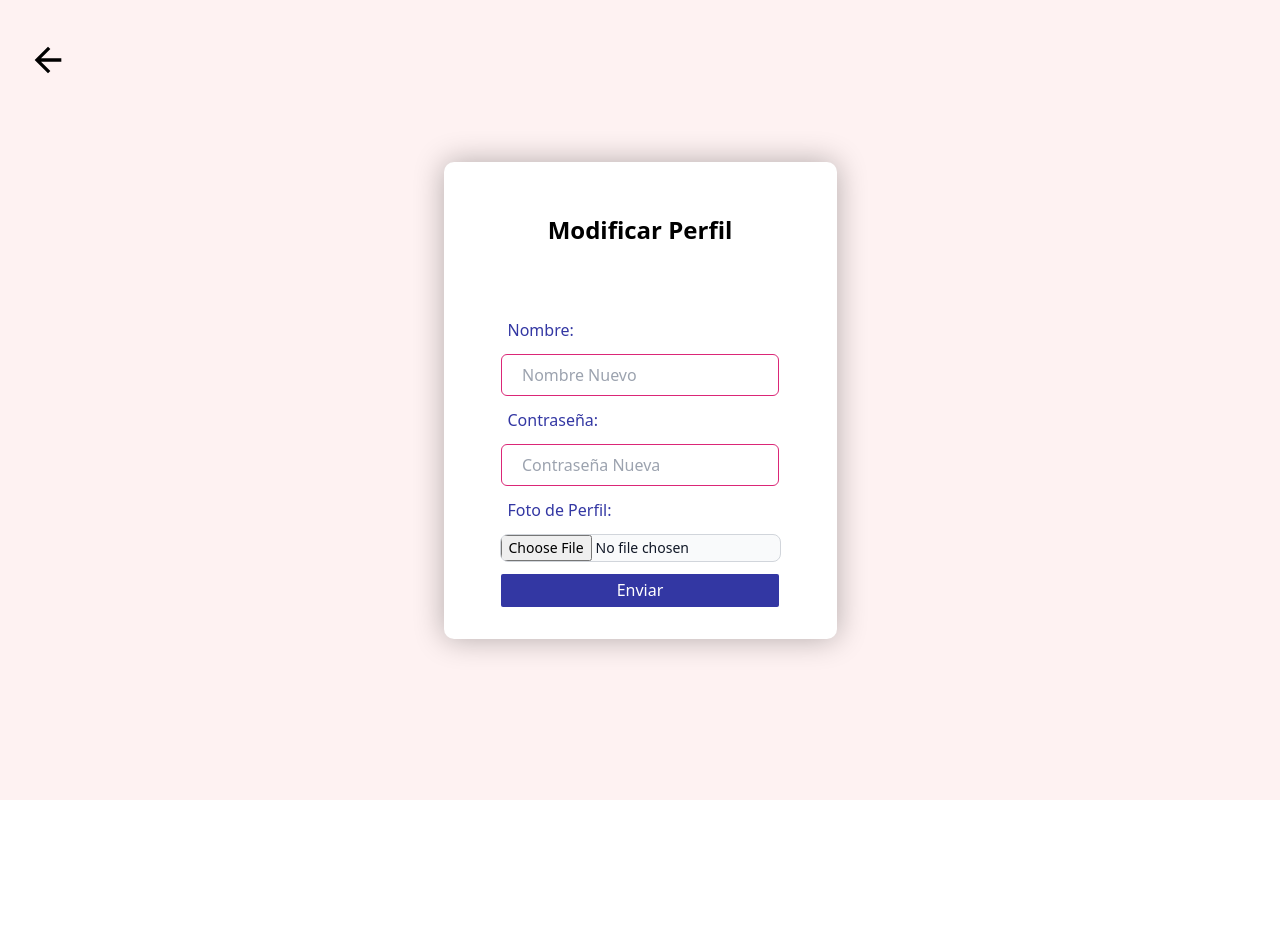
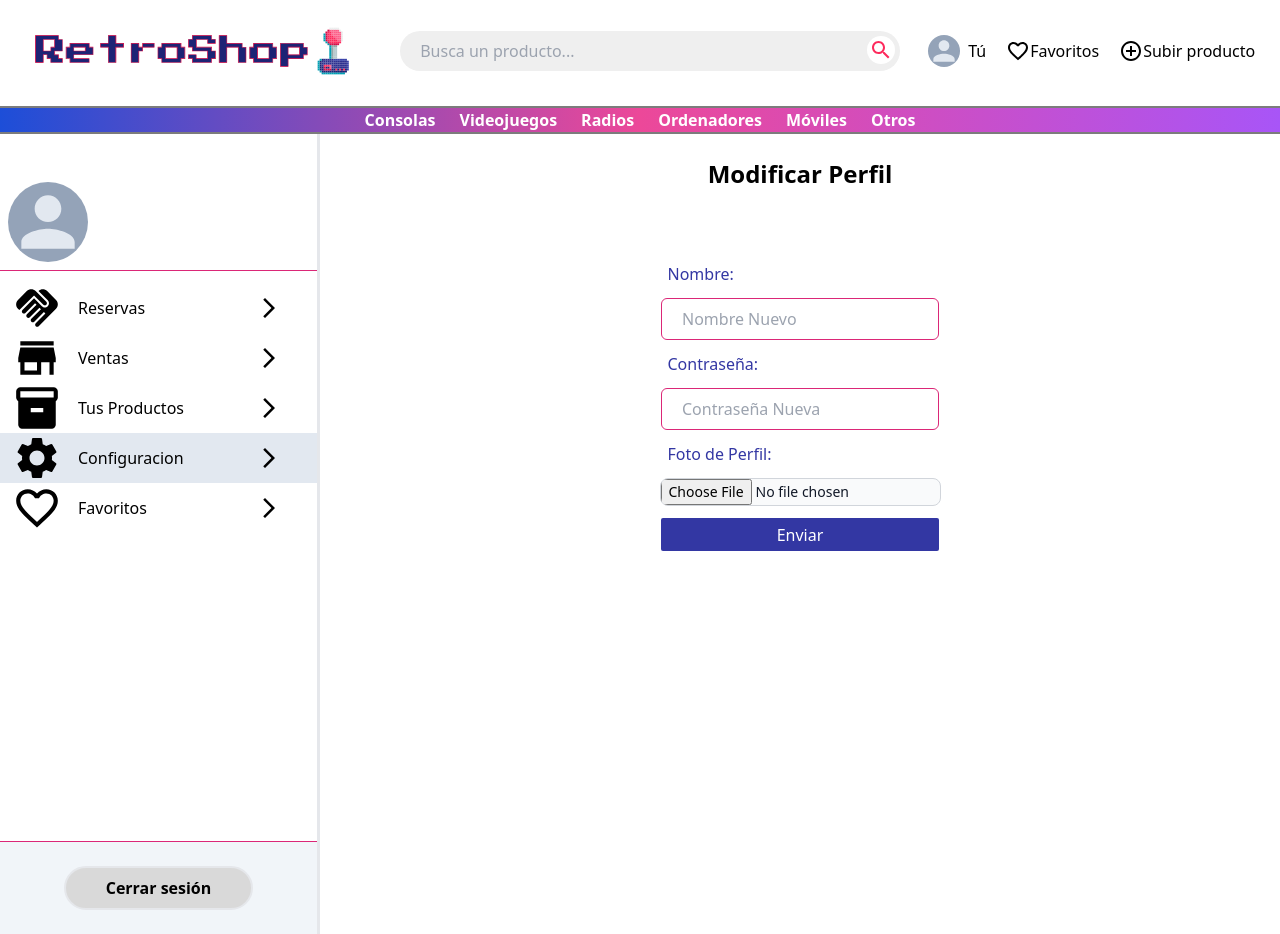
Before and after one commit to Dan1Vaz/FrontRetroshop, a React (Vite) app in the folder retroShopFront/: page /profile/perfil in a window 1280 px wide. Before the commit the page ends 800 px from the top, so only its background shows below. Built offline with nearby package versions, Linux system fonts and the light colour scheme; no server answers.

Commit message:
somefixesprofilepageandfront

```diff
--- a/retroShopFront/src/components/Aside.jsx
+++ b/retroShopFront/src/components/Aside.jsx
@@ -78,15 +78,27 @@ export const Aside = () => {
             </div>
           </Link>
           <Link to="/profile/perfil">
-            <div className="flex items-center pl-3 ">
+            <div
+              className={
+                CurrentRoute("/profile/perfil")
+                  ? "flex items-center pl-3    bg-slate-200"
+                  : "flex items-center pl-3  "
+              }
+            >
               <SettingsIcon sx={{ fontSize: 50 }} className="fill-[#000000]" />
               <article className="pl-4 text-[#000000]">Configuracion</article>
 
               <ArrowForwardIosIcon className="absolute right-9  fill-[#000000]" />
             </div>
           </Link>
-          <Link to="/products/favorites">
-            <div className="flex items-center pl-3 pb-3 ">
+          <Link to="/profile/favorites">
+            <div
+              className={
+                CurrentRoute("/profile/favorites")
+                  ? "flex items-center pl-3 pb-3   bg-slate-200"
+                  : "flex items-center pl-3 pb-3  "
+              }
+            >
               <FavoriteBorderIcon
                 sx={{ fontSize: 50 }}
                 className="fill-[#000000]"
@@ -97,7 +109,7 @@ export const Aside = () => {
           </Link>
         </div>
 
-        <div className="flex justify-center pt-6">
+        <div className="flex justify-center py-6">
           <LogOutButton />
         </div>
       </div>
--- a/retroShopFront/src/components/BackButton.jsx
+++ b/retroShopFront/src/components/BackButton.jsx
@@ -22,7 +22,7 @@ const BackButton = () => {
 
   return (
     <Link onClick={goBack}>
-      <ArrowBackIcon className="size-10" />
+      <ArrowBackIcon className="size-10 lg:hidden" />
     </Link>
   );
 };
--- a/retroShopFront/src/components/Navbar.jsx
+++ b/retroShopFront/src/components/Navbar.jsx
@@ -40,7 +40,7 @@ export const Navbar = () => {
   <></>;
 
   return (
-    <nav className="Navbar flex flex-wrap justify-center items-center pt-4 gap-[20px] sticky top-0 z-10 bg-white">
+    <nav className="Navbar flex flex-wrap justify-center items-center pt-4 gap-[20px] sticky top-0 z-10 lg:w-full bg-white">
       <div className=" flex  items-center lg:flex lg:items-center lg:pr-2 lg:w-screen lg:justify-around ">
         <Link to="/">
           <img src="/iconretroshop.svg" alt="" className="h-[53px] lg:hidden" />
@@ -67,7 +67,7 @@ export const Navbar = () => {
           </div>
           <Tu />
           <div className=" hidden lg:flex gap-1 items-center">
-          <Link to="/products/favorites" className="flex items-center">
+          <Link to="/profile/favorites" className="flex items-center">
             <FavoriteBorderIcon/>
             <p>Favoritos</p>
           </Link>
--- a/retroShopFront/src/components/Tu.jsx
+++ b/retroShopFront/src/components/Tu.jsx
@@ -9,7 +9,7 @@ export const Tu = () => {
   const { data, loading, error } = useGetUser();
 
   return (
-    <Link to="/profile/menu">
+    <Link to={"/profile/yourproducts"}>
       <div className="hidden lg:flex lg:flex-col lg:items-center">
         {data.avatarURL ? (
           <div className="hidden lg:flex lg:items-center">
--- a/retroShopFront/src/main.jsx
+++ b/retroShopFront/src/main.jsx
@@ -98,7 +98,7 @@ const router = createBrowserRouter([
   },
   {
     path: "/profile",
-    element: <Layout />,
+    element: <Layout showFooter={false} />,
     children: [
       // {
       //   path: "/profile",
@@ -162,6 +162,10 @@ const router = createBrowserRouter([
         path: "/profile/perfil",
         element: <PutUserPage />,
       },
+      {
+        path: "/profile/favorites",
+        element: <FavoritesProductsPage />,
+      },
     ],
   },
   {
@@ -180,7 +184,11 @@ const router = createBrowserRouter([
   },
   {
     path: "/products",
-    element: <Layout />,
+    element: (
+      <Layout>
+        <Navbar />
+      </Layout>
+    ),
     children: [
       {
         path: "/products/product",
@@ -189,10 +197,6 @@ const router = createBrowserRouter([
       {
         path: "/products/productSeller",
         element: <DetailedProductSellerPage />,
-      },
-      {
-        path: "/products/favorites",
-        element: <FavoritesProductsPage />,
       },
     ],
   },
--- a/retroShopFront/src/pages/ProfilePage.jsx
+++ b/retroShopFront/src/pages/ProfilePage.jsx
@@ -49,7 +49,7 @@ export const ProfilePage = () => {
                   className="fill-[#000000]"
                 />
                 <article className="ml-4 text-[#000000]"> Reservas</article>
-                <ArrowForwardIosIcon className="absolute right-9 top-[25px] fill-[#000000]" />
+                <ArrowForwardIosIcon className="absolute right-9 top-[25px] fill-[#000000] lg:hidden" />
               </div>
             </Link>
             <Link to="/profile/seller">
--- a/retroShopFront/src/pages/PutUserPage.jsx
+++ b/retroShopFront/src/pages/PutUserPage.jsx
@@ -3,6 +3,8 @@ import usePutUser from "../Hook/usePutUser";
 import { authContext } from "../providers/AuthProvider";
 import { Link } from "react-router-dom";
 import ArrowBackIcon from "@mui/icons-material/ArrowBack";
+import { Aside } from "../components/Aside";
+import { Navbar } from "../components/Navbar";
 
 export const PutUserPage = () => {
   const [token] = useContext(authContext);
@@ -50,14 +52,16 @@ export const PutUserPage = () => {
   };
 
   return (
-    <div className=" create flex justify-center items-center flex-col py-3 mb-[100px] md:mb-0 md:bg-red-50  w-screen h-screen">
+    <div className="pb-20 lg:flex lg:pb-0 flex-wrap">
       {/* Crear componente de loading */}
       {loading && <p>Loading... </p>}
       {error && <p>Error: {error.message}</p>}
       {data && <p>Data updated successfully</p>}
-      <div className=" md:bg-white md:shadow-[0_0_30px_rgba(0,0,0,0.3)] rounded-[10px] p-3 md:px-14 md:pb-8">
-        <div className="flex justify-evenly pt-10">
-          <Link to={"/profile/menu"} className="absolute left-7 top-[40px]">
+      <Navbar />
+      <Aside />
+      <div className="flex flex-col flex-1 h-screen lg:sticky lg:h-screen lg:overflow-y-auto ">
+        <div className="flex justify-evenly items-center min-h-[80px] bg-white">
+          <Link to={"/profile/menu"} className="absolute left-7 lg:hidden">
             <ArrowBackIcon className="size-10 fill-[#000000]" />
           </Link>
           <h1 className="text-2xl font-bold text-[#000000]">
@@ -65,7 +69,7 @@ export const PutUserPage = () => {
           </h1>
         </div>
         <form
-          className="flex justify-center items-center flex-col gap-1 mt-16"
+          className="flex justify-center items-center flex-col gap-1 mt-10"
           onSubmit={handleUpdateProduct}
         >
           <label
@@ -105,7 +109,7 @@ export const PutUserPage = () => {
           <input
             type="file"
             id="avatar"
-            className="block w-full text-sm text-gray-900 border border-gray-300 rounded-lg cursor-pointer bg-gray-50  focus:outline-none"
+            className="block w-full text-sm text-gray-900 border border-gray-300 rounded-lg cursor-pointer bg-gray-50  focus:outline-none max-w-[281px]"
             onChange={handleFileChange}
           />
           {/* Mostrar la foto del usuario si existe */}
--- a/retroShopFront/src/pages/ReservationSeller.jsx
+++ b/retroShopFront/src/pages/ReservationSeller.jsx
@@ -5,6 +5,7 @@ import ReservationListSeller from "../components/sellerProducts/ReservationListS
 import ArrowBackIcon from "@mui/icons-material/ArrowBack";
 import { Link } from "react-router-dom";
 import { Aside } from "../components/Aside";
+import { Navbar } from "../components/Navbar";
 //El componente de la pagina a imprimir
 export const ReservationsSeller = () => {
   // nos traemos los estados
@@ -34,14 +35,15 @@ export const ReservationsSeller = () => {
     return <ErrorMessage message={error} className="flex justify-center" />;
 
   return (
-    <div className="pb-20 lg:flex lg:pb-0">
+    <div className="pb-20 lg:flex lg:pb-0 flex-wrap">
       {/* aqui se imprime el boton de volver atras que te manda al perfil del usuario */}
+      <Navbar/>
       <Aside />
-      <div className="flex flex-col flex-1 lg:sticky lg:h-screen lg:overflow-y-auto lg:pb-20 ">
+      <div className="flex flex-col flex-1 lg:sticky lg:h-screen lg:overflow-y-auto ">
         <div className="sticky top-0">
           <div className="flex justify-evenly items-center min-h-[80px] bg-white sticky">
             <Link to={"/profile/menu"} className="absolute left-7">
-              <ArrowBackIcon className="size-10 fill-[#000000]" />
+              <ArrowBackIcon className="size-10 fill-[#000000] lg:hidden" />
             </Link>
             <h1 className="text-2xl font-bold text-[#000000]">Ventas</h1>
           </div>
--- a/retroShopFront/src/pages/ReservationsPage.jsx
+++ b/retroShopFront/src/pages/ReservationsPage.jsx
@@ -5,6 +5,7 @@ import { ErrorMessage } from "../components/ErrorMessage";
 import ArrowBackIcon from "@mui/icons-material/ArrowBack";
 import { useState } from "react";
 import { Aside } from "../components/Aside";
+import { Navbar } from "../components/Navbar";
 
 //El componente de la pagina a imprimir
 export const ReservationsPage = () => {
@@ -38,14 +39,15 @@ export const ReservationsPage = () => {
     return <ErrorMessage message={error} className="flex justify-center" />;
 
   return (
-    <div className="pb-20 lg:flex lg:pb-0">
+    <div className="pb-20 lg:flex lg:pb-0 flex-wrap lg:max-w-screen">
+      <Navbar/>
       <Aside />
       {/* aqui se imprime el boton de volver atras que te manda al perfil del usuario */}
-      <div className="flex flex-col flex-1 lg:sticky lg:h-screen lg:overflow-y-auto lg:pb-20 ">
+      <div className="flex flex-col flex-1 lg:sticky lg:h-screen lg:overflow-y-auto  ">
         <div className="sticky top-0">
           <div className="flex justify-evenly items-center min-h-[80px] bg-white">
             <Link to={"/profile/menu"} className="absolute left-7">
-              <ArrowBackIcon className="size-10 fill-[#000000]" />
+              <ArrowBackIcon className="size-10 fill-[#000000] lg:hidden" />
             </Link>
             <h1 className="text-2xl font-bold text-[#000000]">Reservas</h1>
           </div>
--- a/retroShopFront/src/pages/YourProductsPage.jsx
+++ b/retroShopFront/src/pages/YourProductsPage.jsx
@@ -5,6 +5,7 @@ import ReservationListSeller from "../components/sellerProducts/ReservationListS
 import { Link } from "react-router-dom";
 import ArrowBackIcon from "@mui/icons-material/ArrowBack";
 import { Aside } from "../components/Aside.jsx";
+import { Navbar } from "../components/Navbar.jsx";
 //El componente de la pagina a imprimir
 export const YourProductsPage = () => {
   // nos traemos los estados
@@ -26,13 +27,14 @@ export const YourProductsPage = () => {
     return <ErrorMessage message={error} className="flex justify-center" />;
 
   return (
-    <div className="pb-20 lg:flex lg:pb-0 ">
+    <div className="pb-20 lg:flex flex-wrap lg:pb-0 ">
       {/* aqui se imprime el boton de volver atras que te manda al perfil del usuario */}
+      <Navbar/>
       <Aside />
-      <div className="flex flex-col flex-1 lg:sticky lg:h-screen lg:overflow-y-auto lg:pb-20 ">
-        <div className="flex justify-evenly items-center min-h-[100px] bg-white sticky top-0">
+      <div className="flex flex-col flex-1 lg:sticky lg:h-screen lg:overflow-y-auto ">
+        <div className="flex justify-evenly items-center min-h-[80px] bg-white sticky top-0">
           <Link to={"/profile/menu"} className="absolute left-7">
-            <ArrowBackIcon className="size-10 fill-[#000000]" />
+            <ArrowBackIcon className="size-10 fill-[#000000] lg:hidden" />
           </Link>
           <h1 className="text-2xl font-bold text-[#000000]">Tus Productos</h1>
         </div>
```
Also changed, not shown: retroShopFront/src/pages/Favorites/FavoritesProductsPage.jsx (+12 -3 lines).
